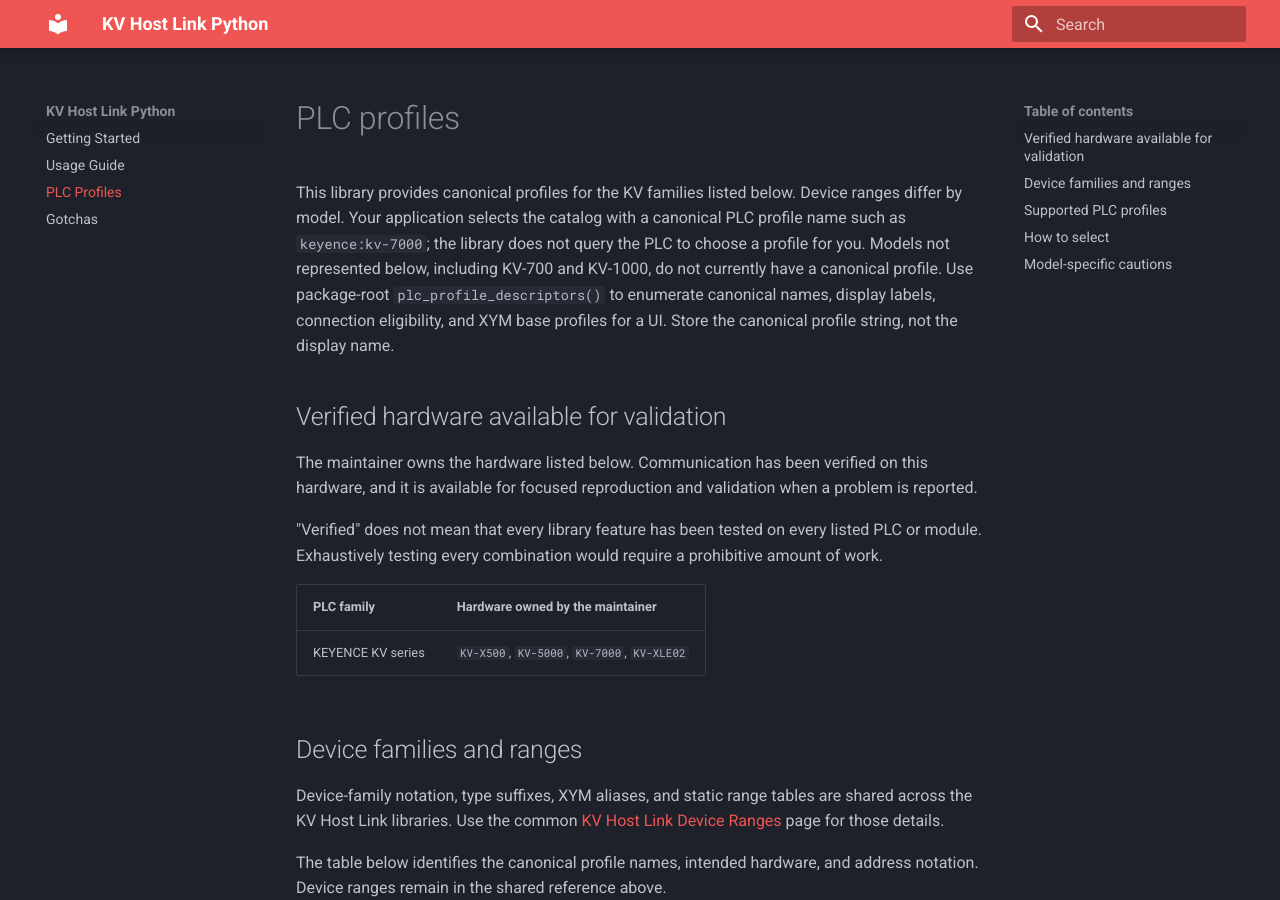
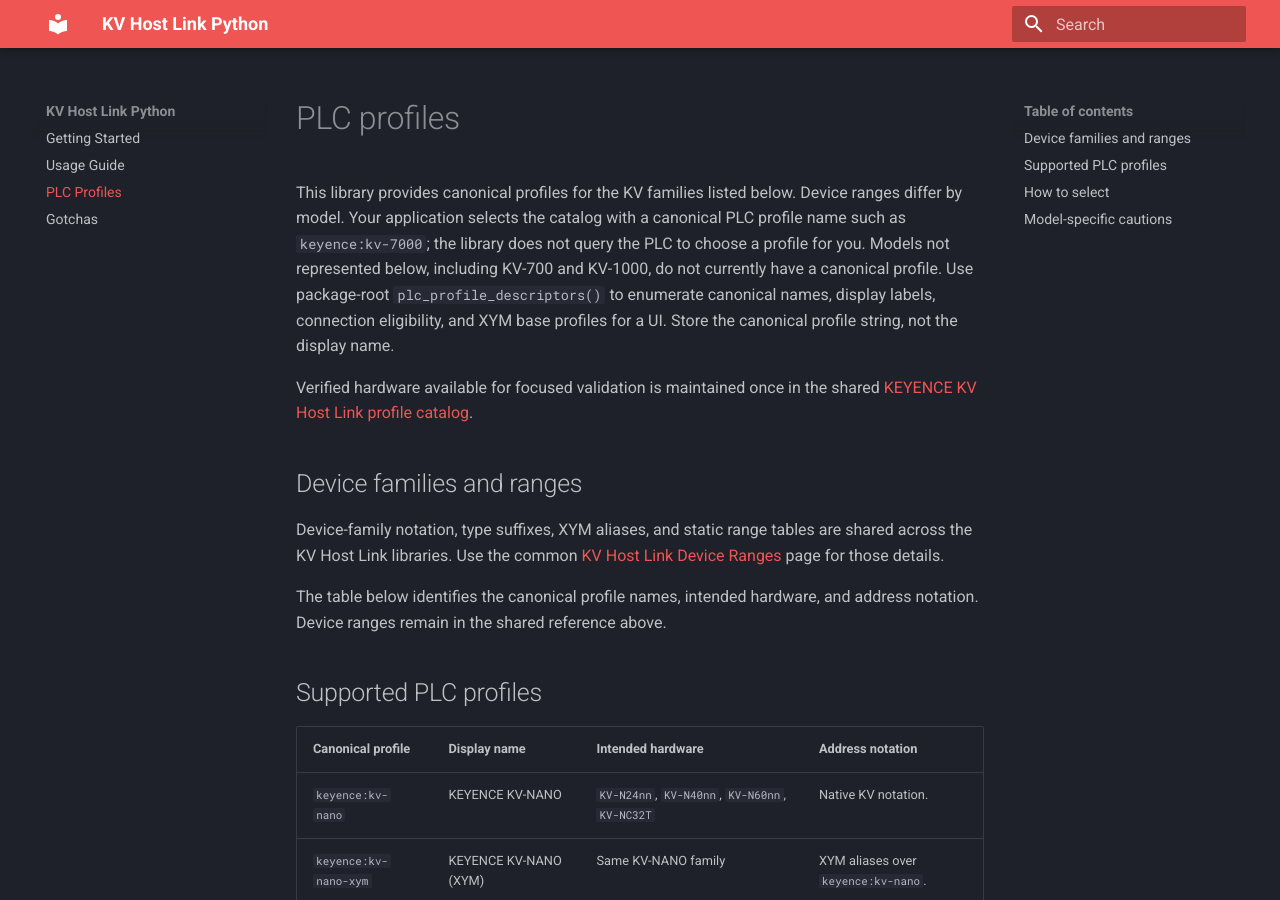
Before and after one commit to fa-yoshinobu/plc-comm-hostlink-python, an MkDocs documentation site: the page built from docsrc/user/PROFILES.md, in a window 1280 px wide and 900 px high. Built offline with MkDocs 1.6.1 and Material for MkDocs 9.7.7, drawn with Linux system fonts in a browser that asks for light colours.

Commit message:
Link to shared verified hardware inventory

```diff
--- a/docsrc/user/PROFILES.md
+++ b/docsrc/user/PROFILES.md
@@ -5,19 +5,8 @@
 connection eligibility, and XYM base profiles for a UI. Store the canonical profile string,
 not the display name.
 
-## Verified hardware available for validation
-
-The maintainer owns the hardware listed below. Communication has been verified
-on this hardware, and it is available for focused reproduction and validation
-when a problem is reported.
-
-"Verified" does not mean that every library feature has been tested on every
-listed PLC or module. Exhaustively testing every combination would require a prohibitive
-amount of work.
-
-| PLC family | Hardware owned by the maintainer |
-| --- | --- |
-| KEYENCE KV series | `KV-X500`, `KV-5000`, `KV-7000`, `KV-XLE02` |
+Verified hardware available for focused validation is maintained once in the
+shared [KEYENCE KV Host Link profile catalog](https://github.com/fa-yoshinobu/plc-comm-hostlink-profiles#verified-hardware-available-for-validation).
 
 ## Device families and ranges
 
```
